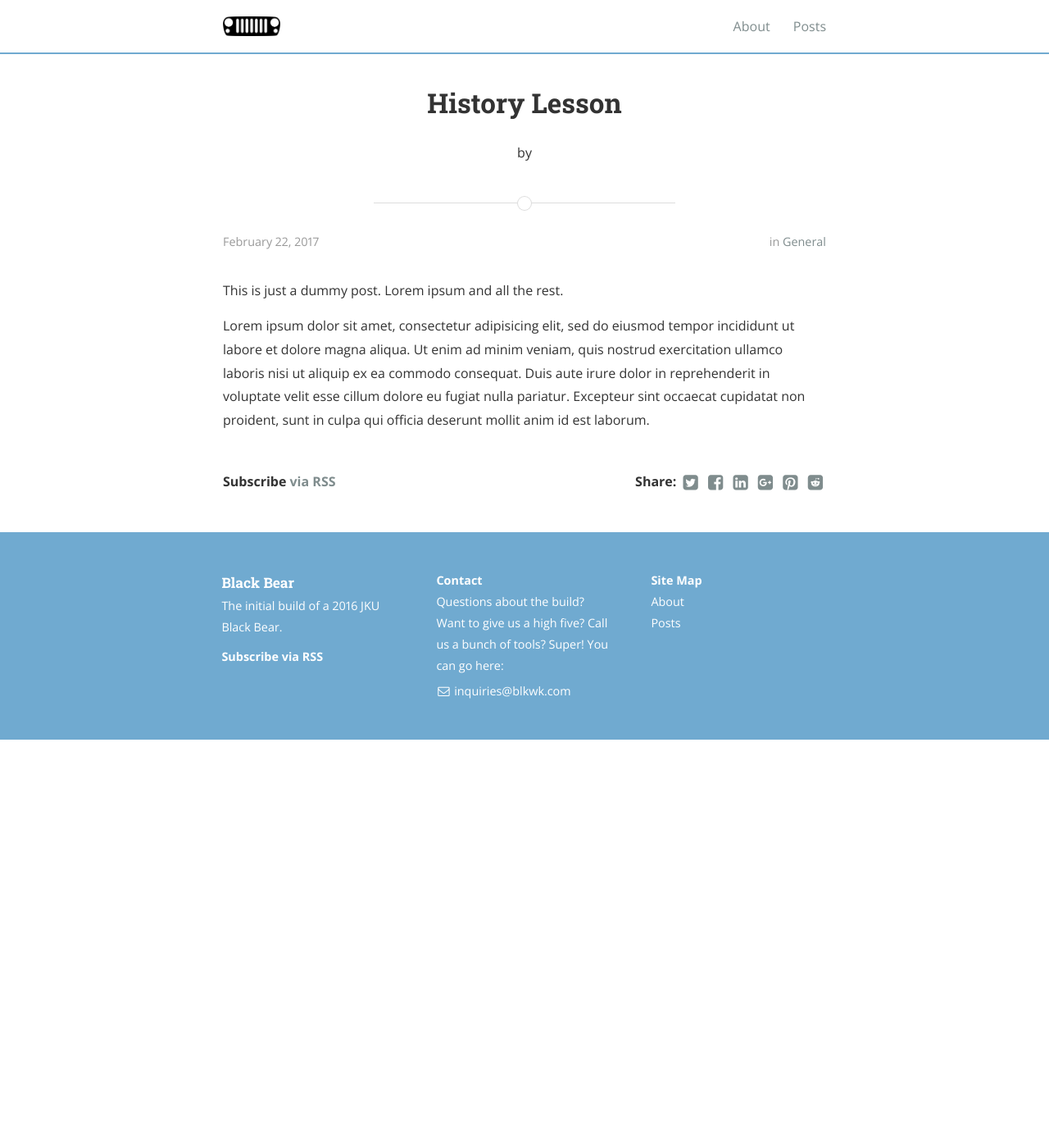
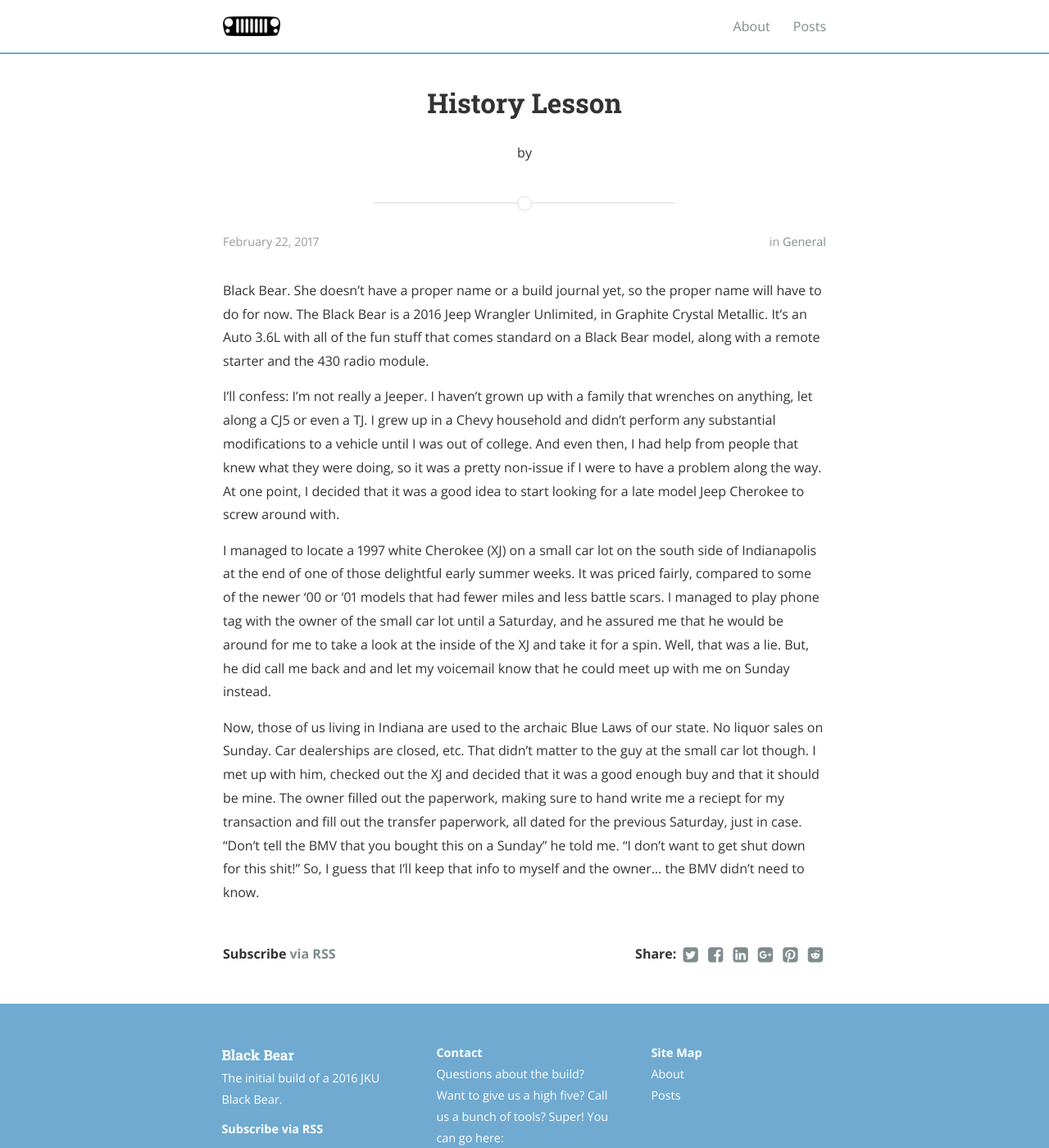
Before and after one commit to blkwk/blackbear, a Jekyll site: the page built from _posts/2017-02-22-history_lesson.md, in a window 1280 px wide and 1400 px high. Shown: the whole window at 82% size. Built offline with Jekyll 4.4.1, drawn with Linux system fonts in a browser that asks for light colours; nearby versions of some CDN libraries.

Commit message:
Update from Forestry.io - 2017-02-22-history_lesson.md

```diff
--- a/_posts/2017-02-22-history_lesson.md
+++ b/_posts/2017-02-22-history_lesson.md
@@ -1,16 +1,14 @@
 ---
 layout: post
 title: History Lesson
-date: '2017-02-22T10:00:00.000+00:00'
+date: 2017-02-22 10:00
 categories: General
 published: true
 ---
+Black Bear. She doesn't have a proper name or a build journal yet, so the proper name will have to do for now. The Black Bear is a 2016 Jeep Wrangler Unlimited, in Graphite Crystal Metallic. It's an Auto 3.6L with all of the fun stuff that comes standard on a Black Bear model, along with a remote starter and the 430 radio module.
 
-This is just a dummy post. Lorem ipsum and all the rest.
+I'll confess: I'm not really a Jeeper. I haven't grown up with a family that wrenches on anything, let along a CJ5 or even a TJ. I grew up in a Chevy household and didn't perform any substantial modifications to a vehicle until I was out of college. And even then, I had help from people that knew what they were doing, so it was a pretty non-issue if I were to have a problem along the way. At one point, I decided that it was a good idea to start looking for a late model Jeep Cherokee to screw around with.
 
-Lorem ipsum dolor sit amet, consectetur adipisicing elit, sed do eiusmod
-tempor incididunt ut labore et dolore magna aliqua. Ut enim ad minim veniam,
-quis nostrud exercitation ullamco laboris nisi ut aliquip ex ea commodo
-consequat. Duis aute irure dolor in reprehenderit in voluptate velit esse
-cillum dolore eu fugiat nulla pariatur. Excepteur sint occaecat cupidatat non
-proident, sunt in culpa qui officia deserunt mollit anim id est laborum.
+I managed to locate a 1997 white Cherokee (XJ) on a small car lot on the south side of Indianapolis at the end of one of those delightful early summer weeks. It was priced fairly, compared to some of the newer '00 or '01 models that had fewer miles and less battle scars. I managed to play phone tag with the owner of the small car lot until a Saturday, and he assured me that he would be around for me to take a look at the inside of the XJ and take it for a spin. Well, that was a lie. But, he did call me back and and let my voicemail know that he could meet up with me on Sunday instead.
+
+Now, those of us living in Indiana are used to the archaic Blue Laws of our state. No liquor sales on Sunday. Car dealerships are closed, etc. That didn't matter to the guy at the small car lot though. I met up with him, checked out the XJ and decided that it was a good enough buy and that it should be mine. The owner filled out the paperwork, making sure to hand write me a reciept for my transaction and fill out the transfer paperwork, all dated for the previous Saturday, just in case. "Don't tell the BMV that you bought this on a Sunday" he told me. "I don't want to get shut down for this shit!" So, I guess that I'll keep that info to myself and the owner... the BMV didn't need to know.
```
